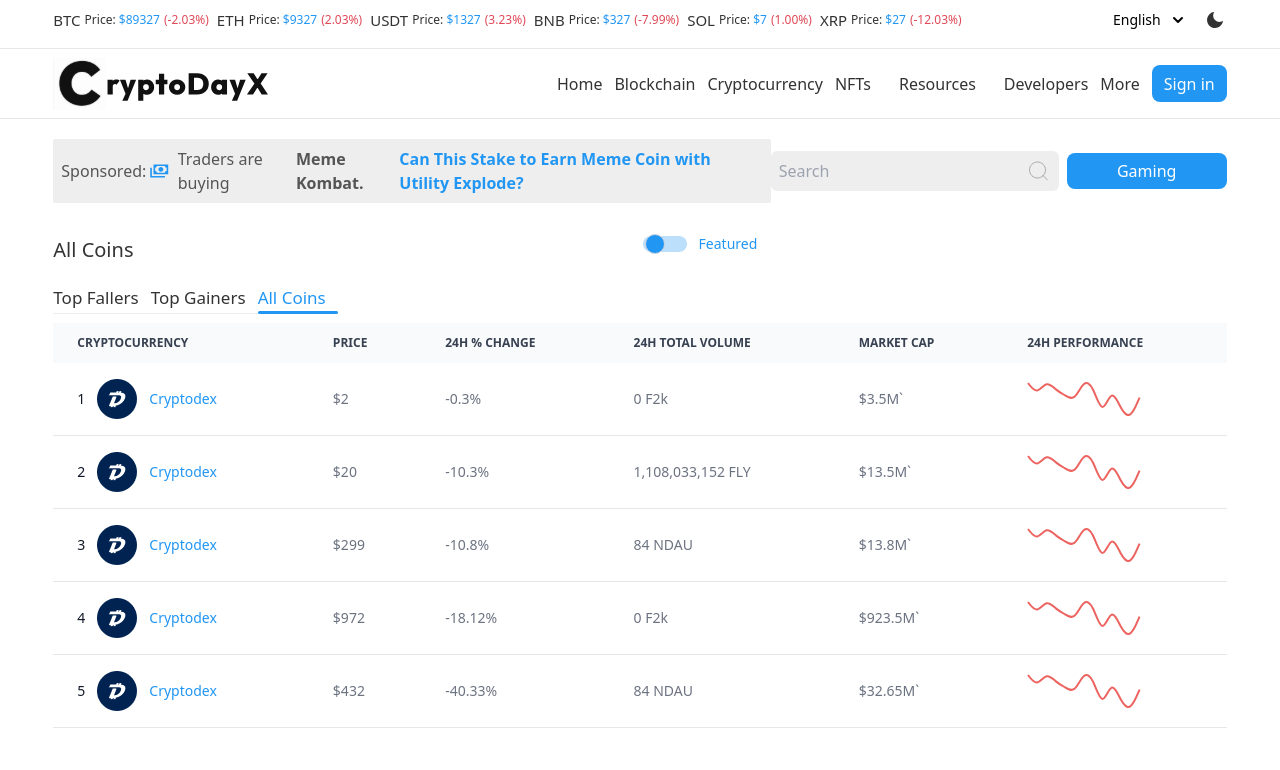
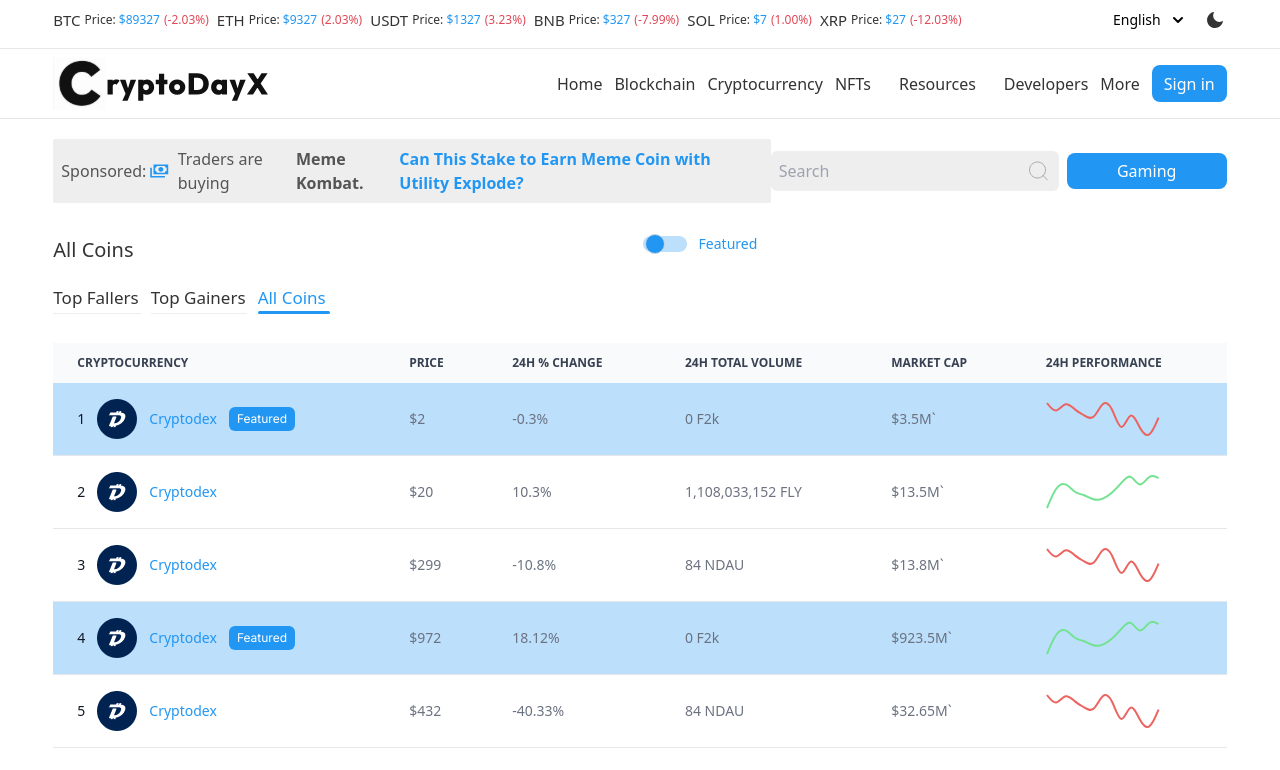
Before and after one commit to Waqas7616/Crypto-News, a Next.js app in the folder crypto-news/: page /coins in a window 1280 px wide. Both pictures are taken after a click on the element "All Coins". Shown: the top 770 px of the page. Built offline with nearby package versions, Linux system fonts and the light colour scheme.

Commit message:
search bar added

```diff
--- a/crypto-news/src/app/coindetail/page.jsx
+++ b/crypto-news/src/app/coindetail/page.jsx
@@ -1,9 +1,15 @@
 import React from 'react'
 
+
 function CoinDetail() {
+
     return (
         <div>
             coins data here
+            <h2>name:</h2>
+            {/* <h2>price:{price}</h2>
+            <h2>volume:{volume}</h2> */}
+
         </div>
     )
 }
--- a/crypto-news/src/app/coins/page.jsx
+++ b/crypto-news/src/app/coins/page.jsx
@@ -4,8 +4,11 @@ import Navbar from '../components/navbar/Navbar';
 import Image from 'next/image';
 import coin from '@/app/images/Cryptocurrency.png'
 import Link from 'next/link';
+import { useRouter } from 'next/router';
 function Coins() {
     const [tabs, setTabs] = useState(0)
+    const [featured, setFeatured] = useState(false)
+    console.log('feature', featured)
     const coinData = [
         {
             id: 1,
@@ -22,7 +25,7 @@ function Coins() {
             name: 'Cryptodex',
             image: coin,
             price: '$20',
-            last_change: '-10.3%',
+            last_change: '10.3%',
 
             volume: '1,108,033,152 FLY',
             marketCap: '$13.5M`'
@@ -42,7 +45,7 @@ function Coins() {
             name: 'Cryptodex',
             image: coin,
             price: '$972',
-            last_change: '-18.12%',
+            last_change: '18.12%',
             status: 'featured',
             volume: '0 F2k',
             marketCap: '$923.5M`'
@@ -90,13 +93,13 @@ function Coins() {
                     {tabs === 2 &&
 
                         <label class="relative inline-flex items-center cursor-pointer">
-                            <input type="checkbox" value="" class="sr-only peer" />
+                            <input type="checkbox" value={featured} onChange={() => setFeatured(!featured)} class="sr-only peer" />
                             <div class="w-11 h-4 bg-[#2196F34D]   rounded-full peer dark:bg-gray-700 peer-checked:after:translate-x-full rtl:peer-checked:after:-translate-x-full peer-checked:after:border-white after:content-[''] after:absolute after:top-[0px] after:start-[2px] after:bg-blue after:border-gray-300 after:border after:rounded-full after:h-5 after:w-5 after:transition-all dark:border-gray-600 peer-checked:bg-blue-600"></div>
                             <span class="ms-3 text-sm font-medium text-blue ">Featured</span>
                         </label>
                     }
                 </div>
-                <div className="tabs flex items-center  mt-3">
+                <div className="tabs flex items-center  mt-3 mb-8">
                     <div className={tabs === 0 ? "tab pr-3 relative active" : "tab pr-3 relative"} onClick={() => setTabs(0)}>
                         <h5 className={tabs === 0 ? "text-blue font-[500] text-[17px] cursor-pointer" : "text-blackColor font-[500] text-[17px] cursor-pointer dark:text-white"}>Top Fallers</h5>
                     </div>
@@ -254,13 +257,19 @@ function Coins() {
                                 </tr>
                             </thead>
                             <tbody>
-                                {coinData.map((coin) => (
-                                    <tr key={coin.id} class="bg-white border-b dark:bg-gray-800 dark:border-gray-700">
+                                {!featured ?
+                                    coinData.map((coin) => (
+                                        <tr key={coin.id} class={coin.status === 'featured' ? "bg-[#2196F34D] border-b dark:bg-gray-800 dark:border-gray-700" : "bg-white border-b dark:bg-gray-800 dark:border-gray-700"}>
                                             <th scope="row" class="px-6 py-4 font-medium text-gray-900 whitespace-nowrap dark:text-white">
                                                 <div className="flex items-center gap-3">
                                                     <p>{coin.id}</p>
                                                     <Image src={coin.image} alt='coin' />
-                                                <Link href='/coindetail'><p className="text-blue" >{coin.name}</p></Link>
+                                                    <Link href={
+                                                        `/coindetail`}>
+                                                        <p className="text-blue" >{coin.name}</p></Link>
+                                                    {coin.status === 'featured' &&
+                                                        <div className='bg-blue px-2 py-[2px] rounded-[6px]'><p className="desc text-white text-[12px]">Featured</p></div>
+                                                    }
 
                                                 </div>
                                             </th>
@@ -277,9 +286,47 @@ function Coins() {
                                                 {coin.marketCap}
                                             </td>
                                             <td class="px-6 py-4">
-                                            <svg width="114" height="34" viewBox="0 0 114 34" fill="none" xmlns="http://www.w3.org/2000/svg">
+                                                {coin.last_change > '0' ? <svg xmlns="http://www.w3.org/2000/svg" width="114" height="34" viewBox="0 0 114 34" fill="none">
+                                                    <path d="M1 33L2.54954 29.2771C4.09907 25.5543 7.19815 18.1085 10.2972 13.7535C13.3963 9.39839 16.4954 8.13397 19.5944 9.44838C22.6935 10.7628 25.7926 14.6561 28.8917 16.7593C31.9907 18.8625 35.0898 19.1757 38.1889 20.3083C41.288 21.441 44.387 23.3931 47.4861 24.2587C50.5852 25.1243 53.6843 24.9035 56.7833 23.6811C59.8824 22.4586 62.9815 20.2345 66.0805 17.4825C69.1796 14.7306 72.2787 11.4508 75.3778 7.92823C78.4768 4.40565 81.5759 0.640232 84.675 1.83948C87.7741 3.03872 90.8731 9.20263 93.9722 9.44176C97.0713 9.6809 100.17 3.99526 103.269 1.97144C106.369 -0.0523794 109.468 1.58562 111.017 2.40461L112.567 3.22361" stroke="#74E293" stroke-width="2" />
+                                                </svg> : <svg width="114" height="34" viewBox="0 0 114 34" fill="none" xmlns="http://www.w3.org/2000/svg">
                                                     <path d="M1 1L2.54954 2.9902C4.09907 4.9804 7.19815 8.9608 10.2972 8.494C13.3963 8.02721 16.4954 3.11321 19.5944 2.31402C22.6935 1.51484 25.7926 4.83046 28.8917 7.34952C31.9907 9.86858 35.0898 11.5911 38.1889 13.4785C41.288 15.3659 44.387 17.4182 47.4861 14.808C50.5852 12.1977 53.6843 4.92494 56.7833 2.2445C59.8824 -0.435943 62.9815 1.47595 66.0805 7.78672C69.1796 14.0975 72.2787 24.8071 75.3778 25.0152C78.4768 25.2232 81.5759 14.9296 84.675 13.6672C87.7741 12.4048 90.8731 20.1736 93.9722 25.6827C97.0713 31.1917 100.17 34.4409 103.269 32.3714C106.369 30.302 109.468 22.9139 111.017 19.2199L112.567 15.5259" stroke="#EC635F" stroke-width="2" />
-                                            </svg>
+                                                </svg>}
+
+                                            </td>
+                                        </tr>
+                                    )) : coinData.filter((item) => item.status === 'featured').map((coin) => (
+                                        <tr key={coin.id} class={coin.status === 'featured' ? "bg-[#2196F34D] border-b dark:bg-gray-800 dark:border-gray-700" : "bg-white border-b dark:bg-gray-800 dark:border-gray-700"}>
+                                            <th scope="row" class="px-6 py-4 font-medium text-gray-900 whitespace-nowrap dark:text-white">
+                                                <div className="flex items-center gap-3">
+                                                    <p>{coin.id}</p>
+                                                    <Image src={coin.image} alt='coin' />
+                                                    <Link href={
+                                                        `/coindetail`}>
+                                                        <p className="text-blue" >{coin.name}</p></Link>
+                                                    {coin.status === 'featured' &&
+                                                        <div className='bg-blue px-2 py-[2px] rounded-[6px]'><p className="desc text-white text-[12px]">Featured</p></div>
+                                                    }
+
+                                                </div>
+                                            </th>
+                                            <td class="px-6 py-4">
+                                                {coin.price}
+                                            </td>
+                                            <td class="px-6 py-4">
+                                                {coin.last_change}
+                                            </td>
+                                            <td class="px-6 py-4">
+                                                {coin.volume}
+                                            </td>
+                                            <td class="px-6 py-4">
+                                                {coin.marketCap}
+                                            </td>
+                                            <td class="px-6 py-4">
+                                                {coin.last_change > '0' ? <svg xmlns="http://www.w3.org/2000/svg" width="114" height="34" viewBox="0 0 114 34" fill="none">
+                                                    <path d="M1 33L2.54954 29.2771C4.09907 25.5543 7.19815 18.1085 10.2972 13.7535C13.3963 9.39839 16.4954 8.13397 19.5944 9.44838C22.6935 10.7628 25.7926 14.6561 28.8917 16.7593C31.9907 18.8625 35.0898 19.1757 38.1889 20.3083C41.288 21.441 44.387 23.3931 47.4861 24.2587C50.5852 25.1243 53.6843 24.9035 56.7833 23.6811C59.8824 22.4586 62.9815 20.2345 66.0805 17.4825C69.1796 14.7306 72.2787 11.4508 75.3778 7.92823C78.4768 4.40565 81.5759 0.640232 84.675 1.83948C87.7741 3.03872 90.8731 9.20263 93.9722 9.44176C97.0713 9.6809 100.17 3.99526 103.269 1.97144C106.369 -0.0523794 109.468 1.58562 111.017 2.40461L112.567 3.22361" stroke="#74E293" stroke-width="2" />
+                                                </svg> : <svg width="114" height="34" viewBox="0 0 114 34" fill="none" xmlns="http://www.w3.org/2000/svg">
+                                                    <path d="M1 1L2.54954 2.9902C4.09907 4.9804 7.19815 8.9608 10.2972 8.494C13.3963 8.02721 16.4954 3.11321 19.5944 2.31402C22.6935 1.51484 25.7926 4.83046 28.8917 7.34952C31.9907 9.86858 35.0898 11.5911 38.1889 13.4785C41.288 15.3659 44.387 17.4182 47.4861 14.808C50.5852 12.1977 53.6843 4.92494 56.7833 2.2445C59.8824 -0.435943 62.9815 1.47595 66.0805 7.78672C69.1796 14.0975 72.2787 24.8071 75.3778 25.0152C78.4768 25.2232 81.5759 14.9296 84.675 13.6672C87.7741 12.4048 90.8731 20.1736 93.9722 25.6827C97.0713 31.1917 100.17 34.4409 103.269 32.3714C106.369 30.302 109.468 22.9139 111.017 19.2199L112.567 15.5259" stroke="#EC635F" stroke-width="2" />
+                                                </svg>}
                                             </td>
                                         </tr>
                                     ))}
--- a/crypto-news/src/app/globals.css
+++ b/crypto-news/src/app/globals.css
@@ -102,7 +102,7 @@
     position: absolute;
     bottom: -3px;
     left: 0;
-    width: 100%;
+    width: 90%;
     height: 1px;
     background-color: #EEEEEE;
 }
@@ -112,7 +112,7 @@
     position: absolute;
     bottom: -3px;
     left: 0;
-    width: 100%;
+    width: 90%;
     height: 3px;
     background-color: #2196F3;
     border-radius: 2px;
--- a/crypto-news/src/app/layout.jsx
+++ b/crypto-news/src/app/layout.jsx
@@ -6,6 +6,8 @@ import Navbar from "./components/navbar/Navbar";
 import "./globals.css";
 import blackLogo from "@/app/images/Logo.svg";
 import MobileMenu from "./components/mobileNavbar/MobileMenu";
+import coin from '@/app/images/Cryptocurrency.png'
+import Image from "next/image";
 
 // const inter = Inter({ subsets: ["latin"] });
 
@@ -19,13 +21,71 @@ export default function RootLayout({ children }) {
   const toggleMode = () => {
     setIsNightMode((prev) => !prev);
   };
+  const coinData = [
+    {
+      id: 1,
+      name: 'BitCoin',
+      abb: 'BTC',
+      price: '$89327',
+      change: '-2.03%'
+    },
+    {
+      id: 2,
+      name: 'Ethereum',
+      abb: 'ETH',
+      price: '$9327',
+      change: '2.03%'
+    },
+    {
+      id: 3,
+      name: 'Tether',
+      abb: 'USDT',
+      price: '$1327',
+      change: '3.23%'
+    },
+    {
+      id: 4,
+      name: 'BNB',
+      abb: 'BNB',
+      price: '$327',
+      change: '-7.99%'
+    },
+    {
+      id: 5,
+      name: 'Solana',
+      abb: 'SOL',
+      price: '$7',
+      change: '1.00%'
+    },
+    {
+      id: 6,
+      name: 'XRP',
+      abb: 'XRP',
+      price: '$27',
+      change: '-12.03%'
+    }
+  ]
+  const [searchQuery, setSearchQuery] = useState('')
+  const [filteredCoins, setFilteredCoins] = useState(coinData);
+
+  const filterCoins = (query) => {
+    const filtered = coinData.filter((coin) => coin.name.toLowerCase().includes(query.toLowerCase())
+
+    );
+    setFilteredCoins(filtered)
+  }
+
+  const handleInputChange = (e) => {
+    setSearchQuery(e.target.value);
+    filterCoins(e.target.value);
+  }
   return (
     <html lang="en" className={`${isNightMode ? 'dark' : 'light'} `}>
 
       <body className="dark:bg-[#0b0b0b]">
         <MobileMenu isNightMode={isNightMode} toggleMode={toggleMode} />
         <Navbar isNightMode={isNightMode} toggleMode={toggleMode} />
-        <div className=" hidden md:flex searchSection  items-center justify-between mt-5 w-11/12 m-auto">
+        <div className=" hidden md:flex  searchSection  items-center justify-between mt-5 w-11/12 m-auto">
           <div className="bg-[#EEEEEE] dark:bg-[#212121] w-fit p-2 rounded-sm">
             <h3 className="flex items-center gap-[3px] text-lightBlack dark:text-white">
               Sponsored:{" "}
@@ -53,12 +113,14 @@ export default function RootLayout({ children }) {
             </h3>
           </div>
 
-          <div className="searchbox flex items-center justify-between gap-2">
-            <div className="search flex items-center gap-4 bg-[#EEEEEE]  dark:text-white py-2 px-2 rounded-md">
+          <div className="searchbox relative flex items-center justify-between gap-2">
+            <div className="search flex items-center gap-4 bg-[#EEEEEE] dark:bg-[#212121] dark:text-white py-2 px-2 rounded-md">
               <input
                 type="text"
                 placeholder="Search"
-                className="bg-[transparent] dark:text-white"
+                className="bg-[transparent] dark:text-white outline-none"
+                value={searchQuery}
+                onChange={handleInputChange}
               />
               <svg
                 width="25"
@@ -77,6 +139,24 @@ export default function RootLayout({ children }) {
             </div>
             <Button text="Gaming" />
           </div>
+          {searchQuery.length > 0 &&
+            <div className="absolute bottom-[10%] rounded-[8px] h-[300px] right-[3%] bg-white dark:bg-[#212121] w-1/3 px-3 py-5">
+              {filteredCoins.map((coin, index) => (
+                <div key={coin.id} className="flex justify-between items-center mb-4">
+                  <Image src={coin} alt="coin" />
+                  <p className="title text-[14px] text-blackColor dark:text-white">{coin.name}</p>
+                  <p className="desc text-[12px] text-lightBlack dark:text-white">{coin.abb}</p>
+                  <p className="desc bg-[#eeeeee] text-lightBlack text-[12px] rounded-[6px] px-1 py-[1px]">#786</p>
+                  <p className="desc text-blackColor text-[14px] dark:text-white">{coin.price}</p>
+                  <p className="flex gap-2 items-center text-[#EA3943] desc text-[14px]"><svg width="13" height="7" viewBox="0 0 13 7" fill="none" xmlns="http://www.w3.org/2000/svg">
+                    <path d="M12.5 0.312607L6.5 6.31261L0.5 0.312607L12.5 0.312607Z" fill="#EA3943" />
+                  </svg>
+                    {coin.change}</p>
+                  {/* Display other coin details */}
+                </div>
+              ))}
+            </div>
+          }
         </div>
         {children}
       </body>
```
Lines whose indentation alone changed are shown as unchanged.
